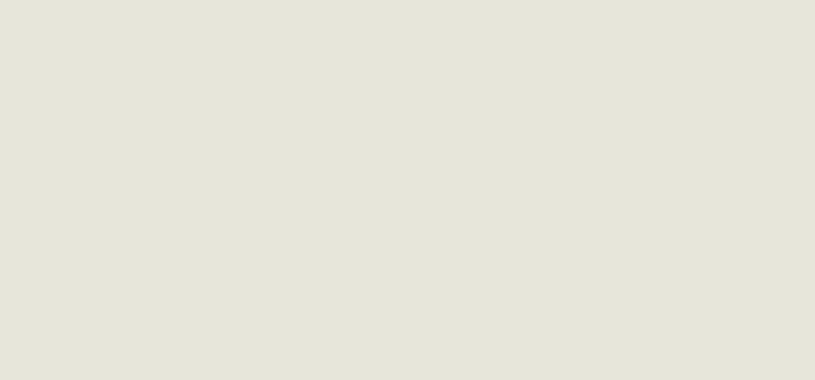
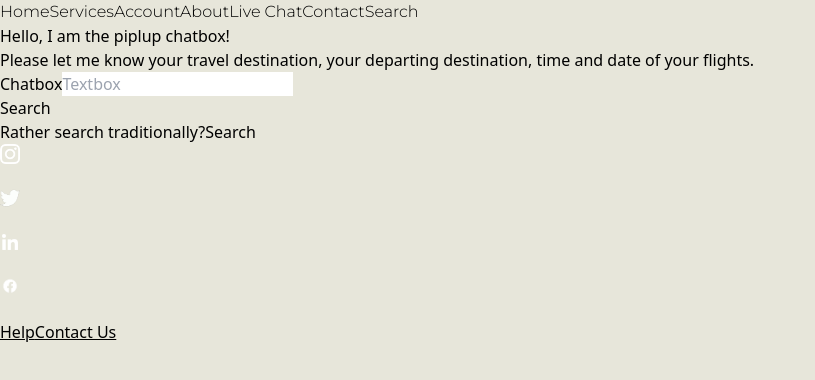
Before and after one commit to daigza09/Piplup-Travel-Buddy, a React (Vite) app in the folder frontend/: page /LiveChat in a window 1280 px wide. Before the commit this address had no page. Shown: the top 380 px of the page, without its empty margins (0-815 px from the left). Built offline with nearby package versions, Linux system fonts and the light colour scheme.

Commit message:
updated Live Chat Box

```diff
--- a/frontend/src/App.jsx
+++ b/frontend/src/App.jsx
@@ -2,9 +2,10 @@ import { Routes, Route, Navigate } from "react-router-dom";
 import Layout from "./layout/Layout";
 import Home from "./pages/Home";
 import Search from "./pages/Search";
+import Account from "./pages/Account";
+import CreateAccount from "./pages/CreateAccount";
+import LiveChat from "./pages/LiveChat";
 import './App.css';
-import Account from "./pages/Account";
-import CreateAccount from "./pages/CreateAccount"
 
 function App() {
   return (
@@ -16,6 +17,7 @@ function App() {
         <Route path="search" element={<Search />}/>
         <Route path="Account" element={<Account />}/>
         <Route path="CreateAccount" element={<CreateAccount />} />
+        <Route path="LiveChat" element={<LiveChat />} />
       </Route>
     </Routes>
     </>
--- a/frontend/src/pages/LiveChat.jsx
+++ b/frontend/src/pages/LiveChat.jsx
@@ -0,0 +1,48 @@
+import React, { useState } from "react";
+import { Link } from "react-router-dom"; // Import Link from react-router-dom
+
+function LiveChat() {
+    // State variables to hold user input
+    const [userInput, setUserInput] = useState("");
+
+    // Function to handle form submission
+    const handleSubmit = (e) => {
+        e.preventDefault();
+        // Add logic to handle form submission (e.g., API call for authentication)
+        console.log("Email:", userInput);
+        // Reset form fields after submission
+        setuserInput("");
+    };
+
+    return (
+        <div className="flex items-center justify-center min-h-screen bg-gradient-to-b from-white via-blue-200 to-gray-300">
+            <div className="container mx-auto bg-white rounded-md shadow-lg p-10  w-full " style={{ width: '100%', height: 'auto' }}>
+                <h2 className="text-2xl font-semibold text-blue-500 mb-2">Hello, I am the piplup chatbox! </h2>
+                <h2 className="text-2xl font-semibold text-blue-500 mb-2">Please let me know your travel destination, your departing destination, time and date of your flights. </h2>
+                <form onSubmit={handleSubmit}>
+                    <div className="mb-6">
+                        <label htmlFor="userInput" className="block text-sm font-medium text-gray-700">Chatbox</label>
+                        <input
+                            type="userInput"
+                            id="userInput"
+                            className="mt-1 p-2 border border-gray-300 rounded-md w-full focus:outline-none focus:border-blue-500"
+                            placeholder="Textbox"
+                            value={userInput}
+                            onChange={(e) => setuserInput(e.target.value)}
+                            required
+                        />
+                    </div>
+                    <button type="submit" className="w-full bg-blue-500 text-white py-2 rounded-md hover:bg-blue-600 focus:outline-none focus:ring-2 focus:ring-blue-400">
+                        Search
+                    </button>
+                </form>
+                <div className="mt-4 text-center">
+                    <span className="text-sm text-gray-600">Rather search traditionally?</span>
+                    <Link to="/Search" className="text-blue-500 hover:underline ml-1">Search</Link>
+                </div>
+            </div>
+        </div>
+    );
+}
+
+export default LiveChat;
```
